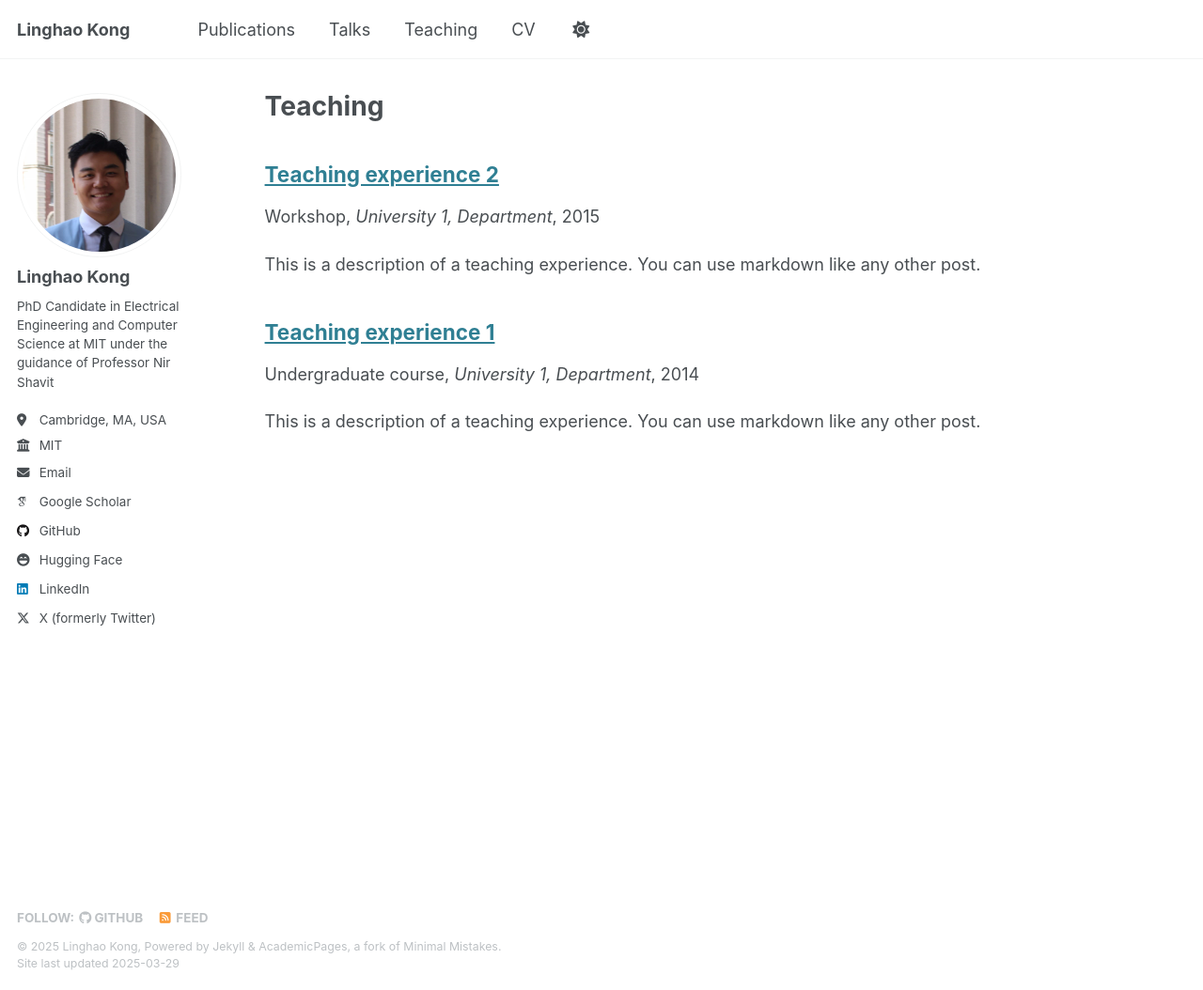
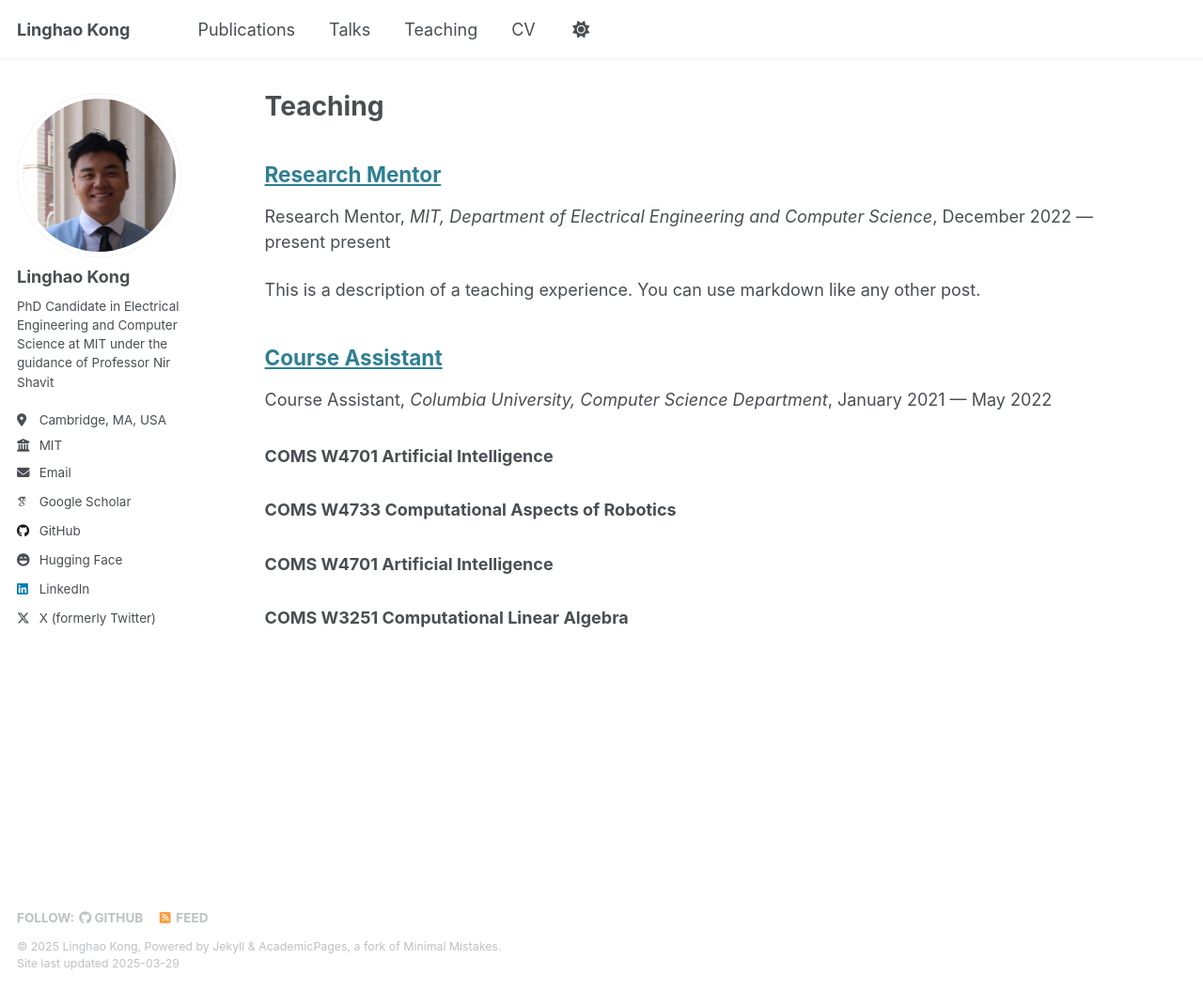
Before and after one commit to Lin-K76/Lin-K76.github.io, a Jekyll site: the page built from _pages/teaching.html, in a window 1280 px wide and 1054 px high. Shown: the whole window at 94% size. Built offline with Jekyll 4.4.1, drawn with Linux system fonts in a browser that asks for light colours; some web fonts are replaced.

Commit message:
Adds some teaching experience

```diff
--- a/_includes/archive-single.html
+++ b/_includes/archive-single.html
@@ -39,7 +39,11 @@
     {% endif %}
 
         {% if post.collection == 'teaching' %}
-          <p> {{ post.type }}, <i>{{ post.venue }}</i>, {{ post.date | default: "1900-01-01" | date: "%Y" }} </p>
+            {% if post.pageend == 'present' %}
+              <p> {{ post.type }}, <i>{{ post.venue }}</i>, {{ post.date | default: "1900-01-01" | date: "%B" }} {{ post.date | default: "1900-01-01" | date: "%Y" }} &mdash; Present </p>
+            {% else %}
+              <p> {{ post.type }}, <i>{{ post.venue }}</i>, {{ post.date | default: "1900-01-01" | date: "%B" }} {{ post.date | default: "1900-01-01" | date: "%Y" }} &mdash; {{ post.dateend | default: "1900-01-01" | date: "%B" }} {{ post.dateend | default: "1900-01-01" | date: "%Y" }} </p>
+            {% endif %}
         {% elsif post.collection == 'publications' %}
             {% if post.preprint %}
               <p>Preprint on <i>{{ post.venue }}</i>, {{ post.date | default: "1900-01-01" | date: "%Y" }} </p>
--- a/_layouts/single.html
+++ b/_layouts/single.html
@@ -35,7 +35,11 @@ layout: default
         {% endif %}
 
         {% if page.collection == 'teaching' %}
-          <p> {{ page.type }}, <i>{{ page.venue }}</i>, {{ page.date | default: "1900-01-01" | date: "%Y" }} </p>
+          {% if page.dateend == 'present' %}
+            <p> {{ page.type }}, <i>{{ page.venue }}</i>, {{ page.date | default: "1900-01-01" | date: "%B" }} {{ page.date | default: "1900-01-01" | date: "%Y" }} &mdash; Present </p>
+          {% else %}
+            <p> {{ page.type }}, <i>{{ page.venue }}</i>, {{ page.date | default: "1900-01-01" | date: "%B" }} {{ page.date | default: "1900-01-01" | date: "%Y" }} &mdash; {{ page.dateend | default: "1900-01-01" | date: "%B" }} {{ page.dateend | default: "1900-01-01" | date: "%Y" }} </p>
+          {% endif %}
         {% elsif page.collection == 'publications' %}
             {% if page.preprint %}
               <p>Preprint on <i>{{ page.venue }}</i>, {{ page.date | default: "1900-01-01" | date: "%Y" }} </p>
--- a/_teaching/2014-spring-teaching-1.md
+++ /dev/null
@@ -1,20 +0,0 @@
----
-title: "Teaching experience 1"
-collection: teaching
-type: "Undergraduate course"
-permalink: /teaching/2014-spring-teaching-1
-venue: "University 1, Department"
-date: 2014-01-01
-location: "City, Country"
----
-
-This is a description of a teaching experience. You can use markdown like any other post.
-
-Heading 1
-======
-
-Heading 2
-======
-
-Heading 3
-======
--- a/_teaching/2015-spring-teaching-2.md
+++ /dev/null
@@ -1,20 +0,0 @@
----
-title: "Teaching experience 2"
-collection: teaching
-type: "Workshop"
-permalink: /teaching/2015-spring-teaching-1
-venue: "University 1, Department"
-date: 2015-01-01
-location: "City, Country"
----
-
-This is a description of a teaching experience. You can use markdown like any other post.
-
-Heading 1
-======
-
-Heading 2
-======
-
-Heading 3
-======
--- /dev/null
+++ b/_teaching/2021-course.md
@@ -0,0 +1,17 @@
+---
+title: "Course Assistant"
+collection: teaching
+type: "Course Assistant"
+permalink: /teaching/2021-course
+venue: "Columbia University, Computer Science Department"
+date: 2021-01-01
+dateend: 2022-05-01
+location: "New York, NY, USA"
+---
+
+### COMS W4701 Artificial Intelligence
+### COMS W4733 Computational Aspects of Robotics
+### COMS W4701 Artificial Intelligence
+### COMS W3251 Computational Linear Algebra
+
+Guided students to implement the mathematical and theoretical principles taught in class in Python-based applications and problem sets through weekly office hours and biweekly lab sessions.
--- /dev/null
+++ b/_teaching/2022-research.md
@@ -0,0 +1,21 @@
+---
+title: "Research Mentor"
+collection: teaching
+type: "Research Mentor"
+permalink: /teaching/2022-research
+venue: "MIT, Department of Electrical Engineering and Computer Science"
+date: 2022-12-01
+dateend: 'present'
+location: "Boston, MA, USA"
+---
+
+This is a description of a teaching experience. You can use markdown like any other post.
+
+Heading 1
+======
+
+Heading 2
+======
+
+Heading 3
+======
```
